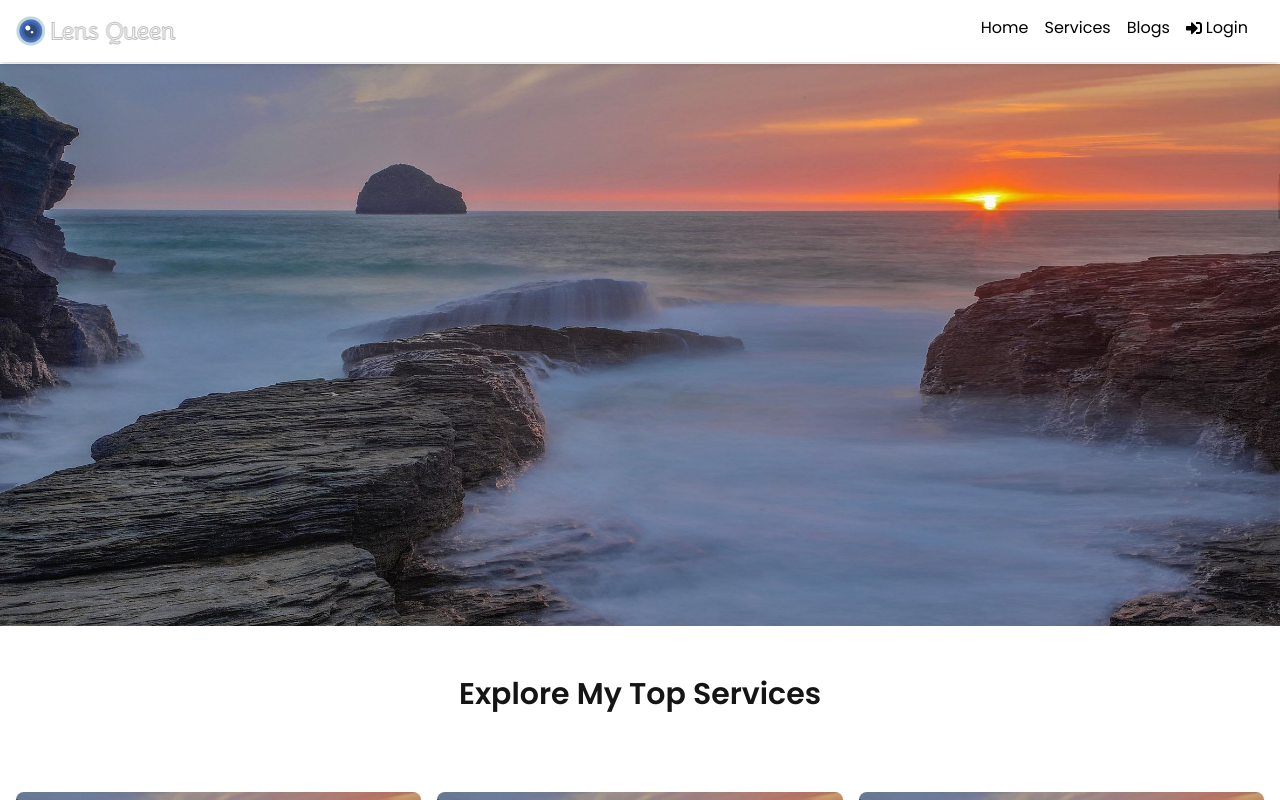
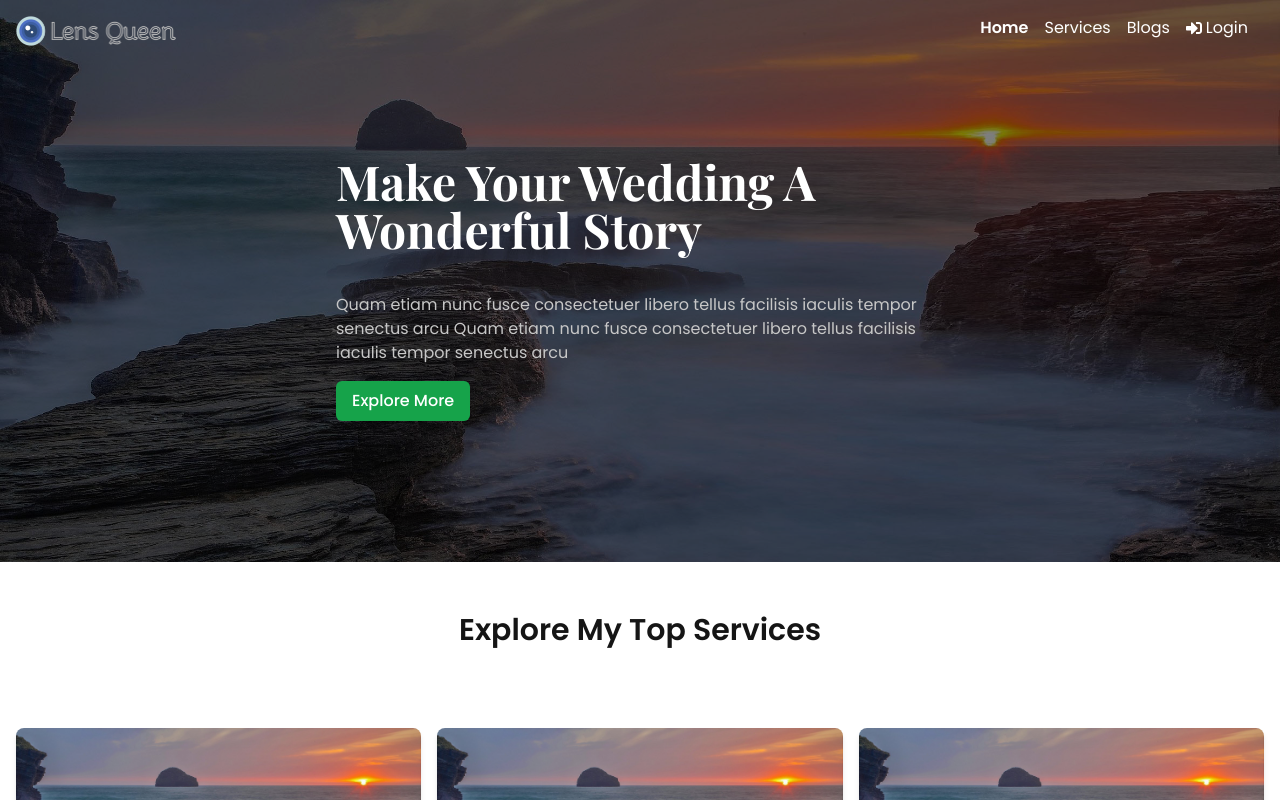
Before and after one commit to rasel-mahmud-dev/lens-queen-photography-services-frontend, a React (Vite) app: page / in a window 1280 px wide. Shown: the top 800 px of the page. Built offline with nearby package versions, Linux system fonts and the light colour scheme.

Commit message:
added banner title and description and navigation transparent when user navigate to homepage and scroll to top

```diff
--- a/index.html
+++ b/index.html
@@ -8,6 +8,7 @@
 	<link rel="preconnect" href="https://fonts.googleapis.com">
 	<link rel="preconnect" href="https://fonts.gstatic.com" crossorigin>
 	<link href="https://fonts.googleapis.com/css2?family=Poppins:ital,wght@0,100;0,200;0,300;0,400;0,500;0,600;0,700;0,800;0,900;1,100;1,200;1,300;1,400;1,500;1,600&display=swap" rel="stylesheet">
+	<link href="https://fonts.googleapis.com/css2?family=Playfair+Display:wght@400;500;600;700;800&display=swap" rel="stylesheet">
 
   </head>
   <body>
--- a/src/App.css
+++ b/src/App.css
@@ -1,6 +1,6 @@
 
 .container{
-    max-width: 1366px;
+    max-width: 1300px;
     margin-left: auto;
     margin-right: auto;
     padding-left: 16px;
--- a/src/components/Navigation/Navigation.jsx
+++ b/src/components/Navigation/Navigation.jsx
@@ -1,23 +1,47 @@
-import React, {useContext, useState} from "react";
-import {Link, NavLink} from "react-router-dom";
+import React, {useContext, useEffect, useRef, useState} from "react";
+import {Link, NavLink, useLocation} from "react-router-dom";
 import "./styles.css";
 import {FaSignInAlt} from "react-icons/fa";
 import {HiBars4} from "react-icons/hi2";
+import usePageScroll from "../../hooks/useWindowScroll/usePageScroll.jsx";
 
 const Navigation = () => {
 	const auth = null;
 
+	const location = useLocation();
+
+	const windowScroll = usePageScroll()
+	const [isHomePage, setHomePage] = useState(true)
 	const [openAuthMenu, setOpenAuthMenu] = useState(false);
 	const [expandNavigation, setExpandNavigation] = useState(false);
+	const header = useRef()
 
 	function toggleNavigation() {
 		setExpandNavigation(!expandNavigation);
 	}
 
+	function handleResize(){
+		let h = header.current?.offsetHeight || 0
+		document.documentElement.style.setProperty("--header-height", h + "px")
+	}
+
+	useEffect(()=>{
+		handleResize()
+		window.addEventListener("resize", handleResize)
+		return ()=>window.removeEventListener("resize", handleResize)
+	}, [])
+
+
+	useEffect(()=>{
+		setHomePage(window.location.pathname === "/")
+		handleResize()
+	}, [location.pathname])
+
+
 	return (
 		<div>
-			<div className="w-full top-0 left-0 fixed shadow-md z-40 bg-white">
-				<div className="container flex justify-between py-4">
+			<div className={`w-full top-0 left-0 fixed shadow-md z-40 ${(windowScroll < 100 && isHomePage) ? "shadow-none navbar-transparent": "bg-white" }`}>
+				<div ref={header} className="container flex justify-between py-4">
 					<div className="flex">
 						<Link to="/" className="">
 							<img src="/logo.png" alt="" className="w-40"/>
@@ -35,7 +59,6 @@ const Navigation = () => {
 									end={true}
 									onClick={() => setExpandNavigation(false)}
 									to="/"
-									className=""
 								>
 								Home
 							</NavLink>
@@ -103,7 +126,7 @@ const Navigation = () => {
 					</div>
 				</div>
 			</div>
-			<div className="h-16"/>
+			{ !isHomePage &&  <div className="header-height"/> }
 		</div>
 	);
 };
--- a/src/components/Navigation/styles.css
+++ b/src/components/Navigation/styles.css
@@ -1,6 +1,20 @@
 .navbar{
     z-index: 1000;
 }
+
+.active{
+    color: #40b639;
+    font-weight: 600;
+}
+
+.navbar-transparent{
+    background: transparent;
+}
+
+.navbar-transparent a{
+    color: white !important;
+}
+
 
 .main-nav{
     transition: all .3s ease;
@@ -27,3 +41,6 @@
         background: hsl(219 14% 22%);
     }
 }
+.header-height{
+    height: var(--header-height);
+}
--- /dev/null
+++ b/src/hooks/useWindowScroll/usePageScroll.jsx
@@ -0,0 +1,20 @@
+import React, {useEffect, useState} from 'react';
+
+const UsePageScroll = () => {
+	const [scrollHeight, setScrollHeight] = useState(window.scrollY)
+
+	useEffect(()=>{
+		window.addEventListener("scroll", handleScroll)
+		return ()=> window.removeEventListener("scroll", handleScroll)
+	}, [])
+
+
+	function handleScroll(){
+		setScrollHeight(window.scrollY)
+	}
+
+
+	return scrollHeight
+};
+
+export default UsePageScroll;
--- a/src/index.css
+++ b/src/index.css
@@ -12,6 +12,11 @@
   -webkit-font-smoothing: antialiased;
   -moz-osx-font-smoothing: grayscale;
   -webkit-text-size-adjust: 100%;
+    --header-height: 62px
+}
+
+.font-title{
+    font-family: 'Playfair Display', serif;
 }
 
 
--- a/src/pages/HomePage/HomePage.jsx
+++ b/src/pages/HomePage/HomePage.jsx
@@ -4,8 +4,16 @@ import ServicesSection from "./ServicesSection.jsx";
 const HomePage = () => {
 	return (
 		<div className="">
-			<div>
-				<img src="/banner-wide-image3.jpg" alt="" />
+			<div className="relative">
+				<img src="/banner-wide-image3.jpg" alt="" className="brightness-50" />
+				<div className="absolute top-1/4 left-1/2 transform -translate-x-1/2  p-4">
+					<h1 className="font-playfair font-bold text-2xl lg:text-5xl !text-white">Make Your Wedding A Wonderful Story</h1>
+					<p className='text-dark-10 mt-10'>
+						Quam etiam nunc fusce consectetuer libero tellus facilisis iaculis tempor senectus arcu
+						Quam etiam nunc fusce consectetuer libero tellus facilisis iaculis tempor senectus arcu
+					</p>
+					<button className="btn btn-primary mt-4">Explore More</button>
+				</div>
 			</div>
 
 			<div className="container">
--- a/tailwind.config.cjs
+++ b/tailwind.config.cjs
@@ -26,9 +26,9 @@ module.exports = {
 					'900': '#14532d',
 				},
 				dark: {
-					5: "#969696",
-					10: "#868686",
-					50: "#7a7a7a",
+					5: "#e0e0e0",
+					10: "#c7c7c7",
+					50: "#8d8d8d",
 					100: "#696969",
 					200: "#595959",
 					300: "#505050",
@@ -45,7 +45,12 @@ module.exports = {
 				"card-deep": "0px 9px 14px 9px rgb(149 149 149 / 5%), -1px 1px 18px -15px rgb(77 179 75 / 45%), 0 14px 20px 0px rgb(226 255 226 / 60%)",
 				"card-deep-dark": "0 10px 19px 0px #00000080",
 				"xxs": "0 5px 10px rgb(51 66 87 / 5%)"
-			}
+			},
+
+			fontFamily: {
+				'playfair': ['Playfair Display', 'serif'],
+			},
+
 		},
 		container:  {
 			screens: {sm: "1400px"}
```
